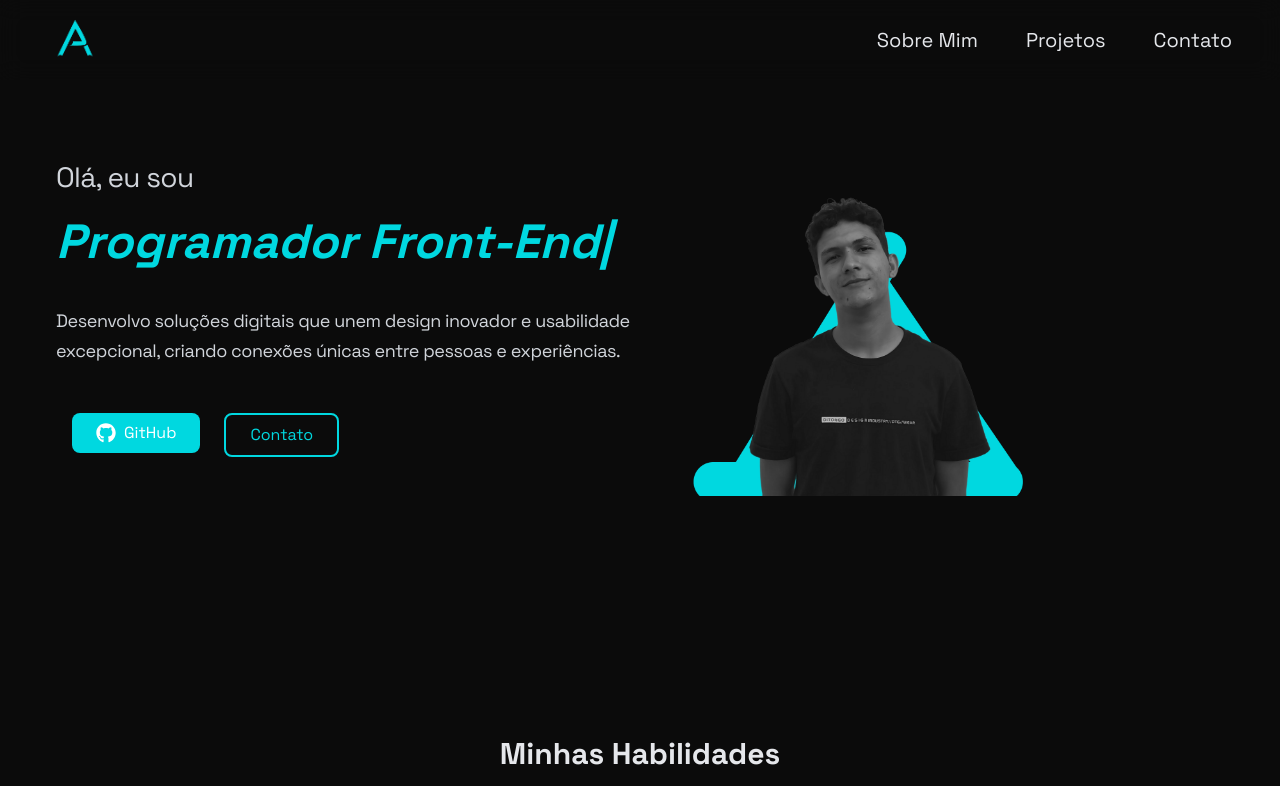
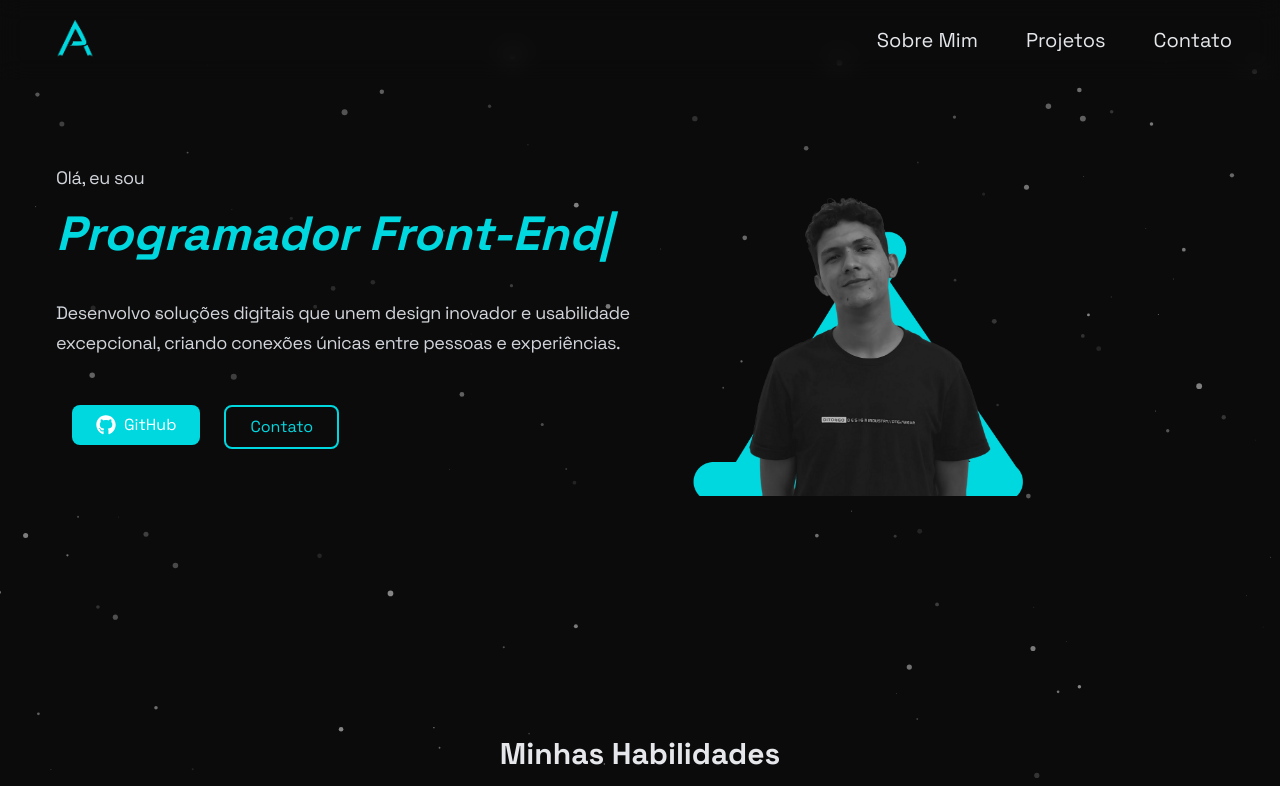
Before and after one commit to pedrinho-devv/Portfolio, a React (Vite) app: page / in a window 1280 px wide. Shown: the top 786 px of the page. Built offline with nearby package versions, Linux system fonts and the light colour scheme.

Commit message:
adicionando os particles

```diff
--- a/package.json
+++ b/package.json
@@ -11,17 +11,13 @@
   },
   "dependencies": {
     "@emailjs/browser": "^4.4.1",
-    "@radix-ui/react-primitive": "^2.0.2",
-    "@shadcn/ui": "^0.0.4",
     "emailjs": "^4.0.3",
     "framer-motion": "^12.0.4",
     "motion": "^12.0.0",
-    "react": "^18.3.1",
-    "react-dom": "^18.3.1",
     "react-helmet": "^6.1.0",
     "react-icons": "^5.4.0",
     "react-scroll": "^1.9.0",
-    "react-tsparticles": "^2.12.2",
+    "react-tsparticles": "^1.40.2",
     "react-type-animation": "^3.2.0",
     "tsparticles": "^3.8.1",
     "useref": "^1.4.4"
--- a/src/Components/Aproach.jsx
+++ /dev/null
@@ -1,44 +0,0 @@
-// Approach.jsx
-
-import ApproachCard from './ApproachCard';
-
-const Approach = () => {
-  return (
-    <div className="max-w-[1200px] mx-auto px-6 py-16">
-      <h2 className="text-4xl font-bold text-transparent bg-clip-text bg-gradient-to-r from-[#00D8E0] to-[#E1306C] text-center mb-12">
-        Minha Abordagem
-      </h2>
-
-      <div className="flex justify-between items-center space-x-8">
-        {/* Card UX/UI */}
-        <ApproachCard
-          title="UX/UI Design"
-          description="Criação de interfaces intuitivas e funcionais."
-          color1="00D8E0"
-          color2="E1306C"
-          iconNumber="1"
-        />
-
-        {/* Card Desenvolvimento */}
-        <ApproachCard
-          title="Desenvolvimento Front-End"
-          description="Desenvolvimento de código limpo e otimizado."
-          color1="E1306C"
-          color2="00D8E0"
-          iconNumber="2"
-        />
-
-        {/* Card Deploy */}
-        <ApproachCard
-          title="Deploy e Manutenção"
-          description="Implantação do projeto e monitoramento contínuo."
-          color1="00D8E0"
-          color2="E1306C"
-          iconNumber="3"
-        />
-      </div>
-    </div>
-  );
-};
-
-export default Approach;
--- a/src/Components/Hero.jsx
+++ b/src/Components/Hero.jsx
@@ -1,10 +1,10 @@
+
 import profilepic from "../assets/perfil-photo.png";
 import { FaGithub } from "react-icons/fa";
 import { motion } from "framer-motion";
 import { TypeAnimation } from "react-type-animation";
 import { Helmet } from "react-helmet";
-import { Particles } from 'react-tsparticles';
-
+import Particles from 'react-tsparticles';
 
 const Hero = () => {
   return (
@@ -22,8 +22,16 @@ const Hero = () => {
       {/* Componente de Partículas no fundo */}
       <Particles
         id="tsparticles"
-        options={{
+        params={{
           particles: {
+            color: {
+              value: "#ffffff"
+            },
+            line_linked: {
+              color: {
+                value: "#ffffff"
+              }
+            },
             number: {
               value: 50,
               density: {
@@ -76,8 +84,8 @@ const Hero = () => {
             transition={{ duration: 1 }}
             className="text-center md:text-left md:w-1/2"
           >
-            <p className="text-[28px] text-gray-300 mt-5">Olá, eu sou</p>
-            <h1 className="text-[52px] sm:text-[59px] text-gray-200 font-bold mb-3 leading-snug sm:leading-tight">
+            <p className="text-[18px] text-gray-300 mt-5">Olá, eu sou</p>
+            <h1 className="text-[52px] sm:text-[59px] text-gray-200 font-bold leading-snug sm:leading-tight">
               <TypeAnimation
                 sequence={[
                   "Programador Front-End",
@@ -87,7 +95,7 @@ const Hero = () => {
                 ]}
                 speed={50}
                 repeat={Infinity}
-                className="font-bold text-[#00D8E0] text-xl md:text-5xl italic mb-1"
+                className="font-bold text-[#00D8E0] text-xl md:text-5xl italic mb-4"
               />
             </h1>
             <p className="text-[18px] text-gray-300 mt-4 sm:mt-8 leading-relaxed">
--- a/src/index.css
+++ b/src/index.css
@@ -42,31 +42,3 @@ body {
     height: 100%;
     z-index: -1; /* As partículas ficam atrás de todo o conteúdo */
   }
-
-
-  @keyframes walkingBorder {
-    0% {
-      border-color: transparent;
-      box-shadow: 0 0 5px #00D8E0, 0 0 10px #00D8E0, 0 0 15px #00D8E0, 0 0 20px #00D8E0;
-    }
-    25% {
-      border-color: #00D8E0;
-      box-shadow: 0 0 5px #E1306C, 0 0 10px #E1306C, 0 0 15px #E1306C, 0 0 20px #E1306C;
-    }
-    50% {
-      border-color: #E1306C;
-      box-shadow: 0 0 5px #00D8E0, 0 0 10px #00D8E0, 0 0 15px #00D8E0, 0 0 20px #00D8E0;
-    }
-    75% {
-      border-color: #00D8E0;
-      box-shadow: 0 0 5px #E1306C, 0 0 10px #E1306C, 0 0 15px #E1306C, 0 0 20px #E1306C;
-    }
-    100% {
-      border-color: transparent;
-      box-shadow: 0 0 5px #00D8E0, 0 0 10px #00D8E0, 0 0 15px #00D8E0, 0 0 20px #00D8E0;
-    }
-  }
-
-  .animate-border {
-    animation: walkingBorder 2s infinite;
-  }
--- a/src/main.jsx
+++ b/src/main.jsx
@@ -8,7 +8,6 @@ import Projetos from './Components/Projetos.jsx'
 import Sobre from "./Components/Sobre.jsx"
 import Contato from "./Components/contato.jsx";
 import Footer from "./Components/Footer.jsx";
-import Approach from "./Components/Aproach.jsx";
 
 
 
@@ -19,7 +18,7 @@ createRoot(document.getElementById("root")).render(
     <Skills/>
     <Projetos/>
     <Sobre/>
-    <Approach/>
+
     <Contato/>
     <Footer/>
   </StrictMode>
```
